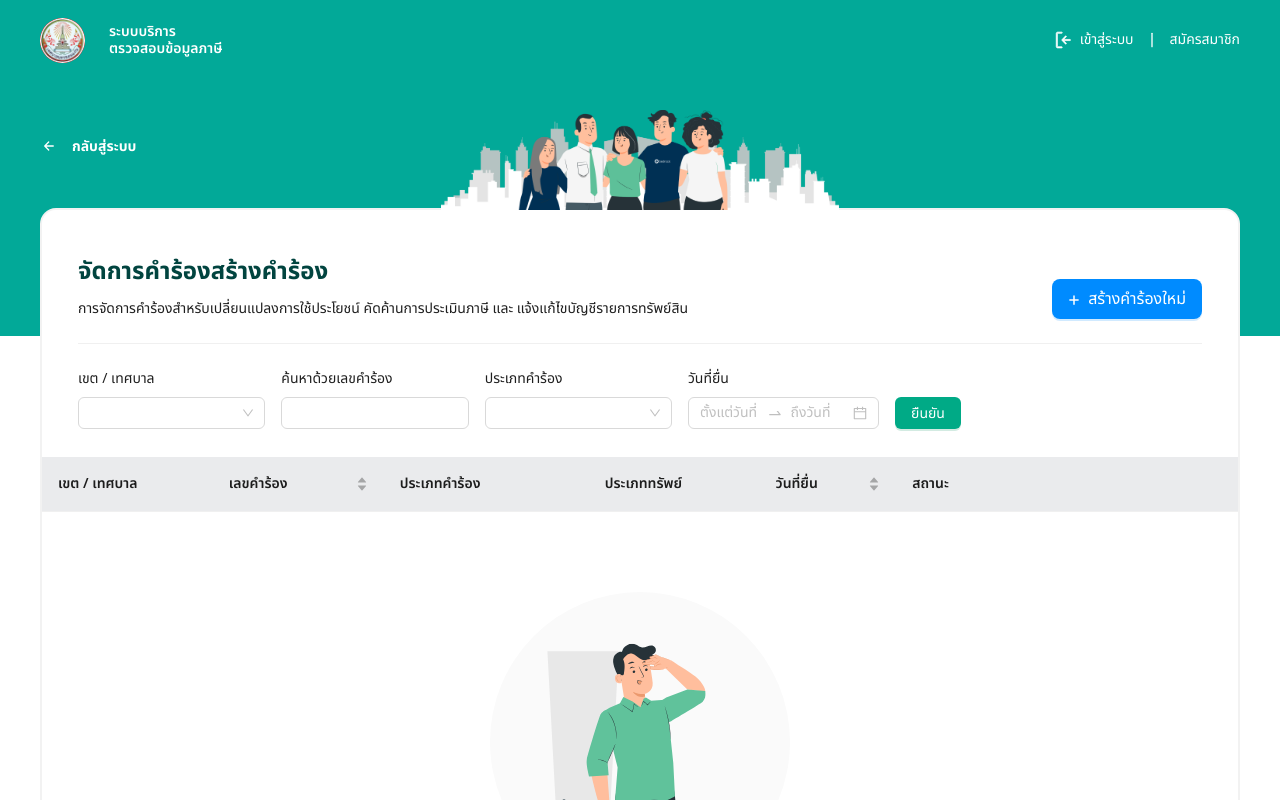
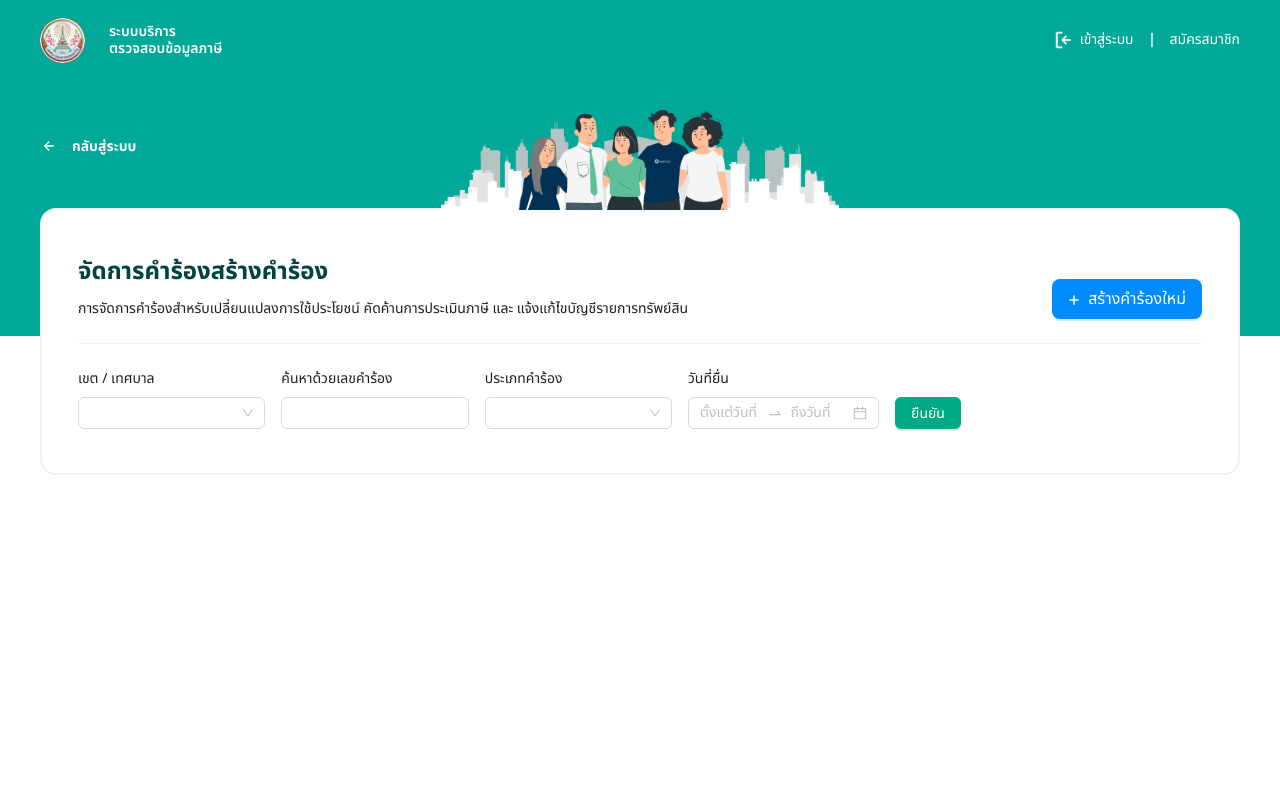
Before and after one commit to khititach097/citizen_system_front, a Next.js app: page /manage-request in a window 1280 px wide. Shown: the top 800 px of the page. Built offline with nearby package versions, Linux system fonts and the light colour scheme.

Commit message:
feat: add global Container component

```diff
--- /dev/null
+++ b/src/components/container/Container.tsx
@@ -0,0 +1,41 @@
+import { useRouter } from "next/navigation";
+import React, { ReactNode } from "react";
+import { IoArrowBack } from "react-icons/io5";
+
+interface ContainerProps {
+  children: ReactNode;
+  hiddenBanner?: boolean;
+  backButtonText?: string | ReactNode;
+}
+
+const Container: React.FC<ContainerProps> = ({
+  children,
+  hiddenBanner = false,
+  backButtonText = "กลับ",
+}) => {
+  const router = useRouter();
+
+  return (
+    <div className="bg-white rounded-2xl py-11 container mx-auto relative -mt-32 border-[#0000000D] border-2">
+      <div className="absolute w-full h-32 -top-32 left-0 grid grid-cols-3 items-end">
+        <div
+          className="flex h-full items-center gap-4 text-white cursor-pointer hover:text-light-green transition-colors"
+          onClick={() => {
+            router.push("/portal");
+          }}
+        >
+          <IoArrowBack />
+          <span className="font-bold text-sm1">{backButtonText}</span>
+        </div>
+        {!hiddenBanner && (
+          <div>
+            <img src="/Banner/Banner-crop.png" alt="logo" className="" />
+          </div>
+        )}
+      </div>
+      {children}
+    </div>
+  );
+};
+
+export default Container;
--- a/src/features/manage-request/shared/ManageRequestTable.tsx
+++ b/src/features/manage-request/components/shared/ManageRequestTable.tsx
@@ -1,8 +1,6 @@
 import Table from "@/components/table/v2/Table";
-import { TableColumnType } from "antd";
 import { ColumnType } from "antd/lib/table";
-import React, { JSX } from "react";
-import { ManageRequestTableType } from "../utils/responseType";
+import { ManageRequestTableType } from "../../utils/responseType";
 
 type Props = {};
 
--- a/src/features/manage-request/screen/index.tsx
+++ b/src/features/manage-request/screen/index.tsx
@@ -1,11 +1,9 @@
 import { Field } from "@/components/field";
-import Table from "@/components/table/v2/Table";
 import { Button, DatePicker, Divider, Pagination } from "antd";
 import React from "react";
 import { FaPlus } from "react-icons/fa6";
-import { IoArrowBack } from "react-icons/io5";
-import ManageRequestTable from "../shared/ManageRequestTable";
 import { useRouter } from "next/navigation";
+import Container from "@/components/container/Container";
 
 type Props = {};
 
@@ -17,21 +15,7 @@ const ManageRequestScreen = (props: Props) => {
   return (
     <div className="pb-24">
       <div className="h-64 =aspect-[6/1] w-full bg-primary-2"></div>
-      <div className="bg-white rounded-2xl py-11 container mx-auto relative -mt-32 border-[#0000000D] border-2">
-        <div className="absolute w-full h-32 -top-32 left-0 grid grid-cols-3 items-end">
-          <div
-            className="flex h-full items-center gap-4 text-white cursor-pointer hover:text-light-green transition-colors"
-            onClick={() => {
-              router.push("/portal");
-            }}
-          >
-            <IoArrowBack />
-            <span className="font-bold text-sm1">กลับสู่ระบบ</span>
-          </div>
-          <div>
-            <img src="/Banner/Banner-crop.png" alt="logo" className="" />
-          </div>
-        </div>
+      <Container backButtonText="กลับสู่ระบบ">
         <div className="px-9">
           <div className="flex justify-between items-end">
             <div>
@@ -99,8 +83,7 @@ const ManageRequestScreen = (props: Props) => {
             <Button type="primary">ยืนยัน</Button>
           </div>
         </div>
-        <ManageRequestTable />
-      </div>
+      </Container>
     </div>
   );
 };
```
Also changed, not shown: src/components/container/index.ts (added), src/pages/asset-list/index.tsx (added).
